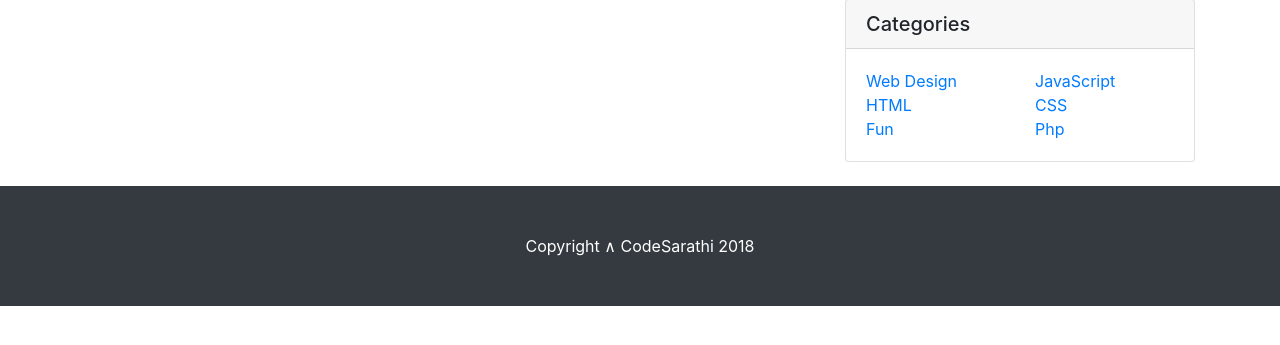
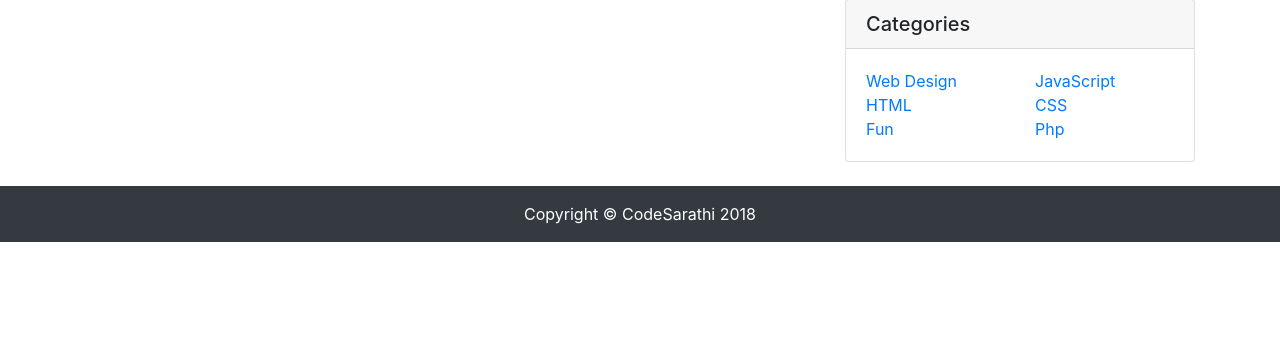
Before and after one commit to bishalrijal/CodeSarathi, a Django app: template account/templates/account/blog.html in a window 1280 px wide. Shown: the part 234-579 px from the top of the page. Run offline with Django 3.2, Linux system fonts and the light colour scheme; the template is opened without the code that fills it, so the values that code supplies are empty; parts of the project's set-up code (start-up, migrations or seed data) failed here and were passed over; some libraries are stand-ins or nearby versions.

Commit message:
Changed Css

```diff
--- a/account/templates/account/blog.html
+++ b/account/templates/account/blog.html
@@ -14,6 +14,8 @@
 
 </head>
 <body>
+
+
 
     <!-- Navigation -->
     <nav class="navbar navbar-expand-lg navbar-dark bg-dark fixed-top">
@@ -32,7 +34,7 @@
 
             <a href="{% url 'account:dashboard'}">Become a mentor</a>
 
-    <a href="{% url 'account:logout' %}">logout</a>
+      <a href="{% url 'account:logout' %}">logout</a>
         <a href="">Sign-up</a>
      </div>
 
@@ -115,12 +117,10 @@
 
           </div>
 
-          <footer class="py-5 bg-dark">
+          <footer class="py-3 bg-dark">
             <div class="container">
-              <p class="m-0 text-center text-white">Copyright &and; CodeSarathi 2018</p>
+              <p class="m-0 text-center text-white">Copyright &copy; CodeSarathi 2018</p>
             </div>
           </footer>
-
-
 </body>
 </html>
```
Also changed, not shown: account/static/css/creative.min.css.
